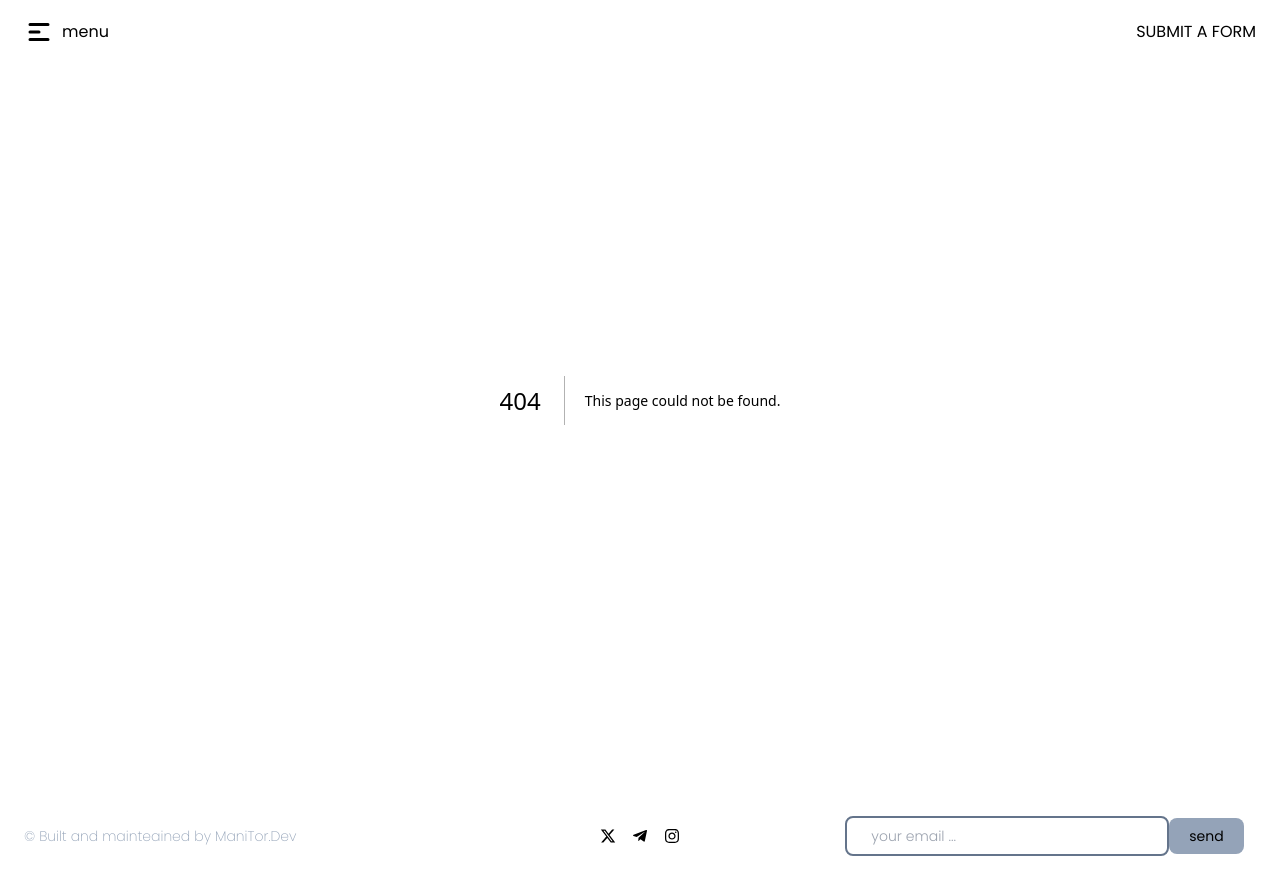
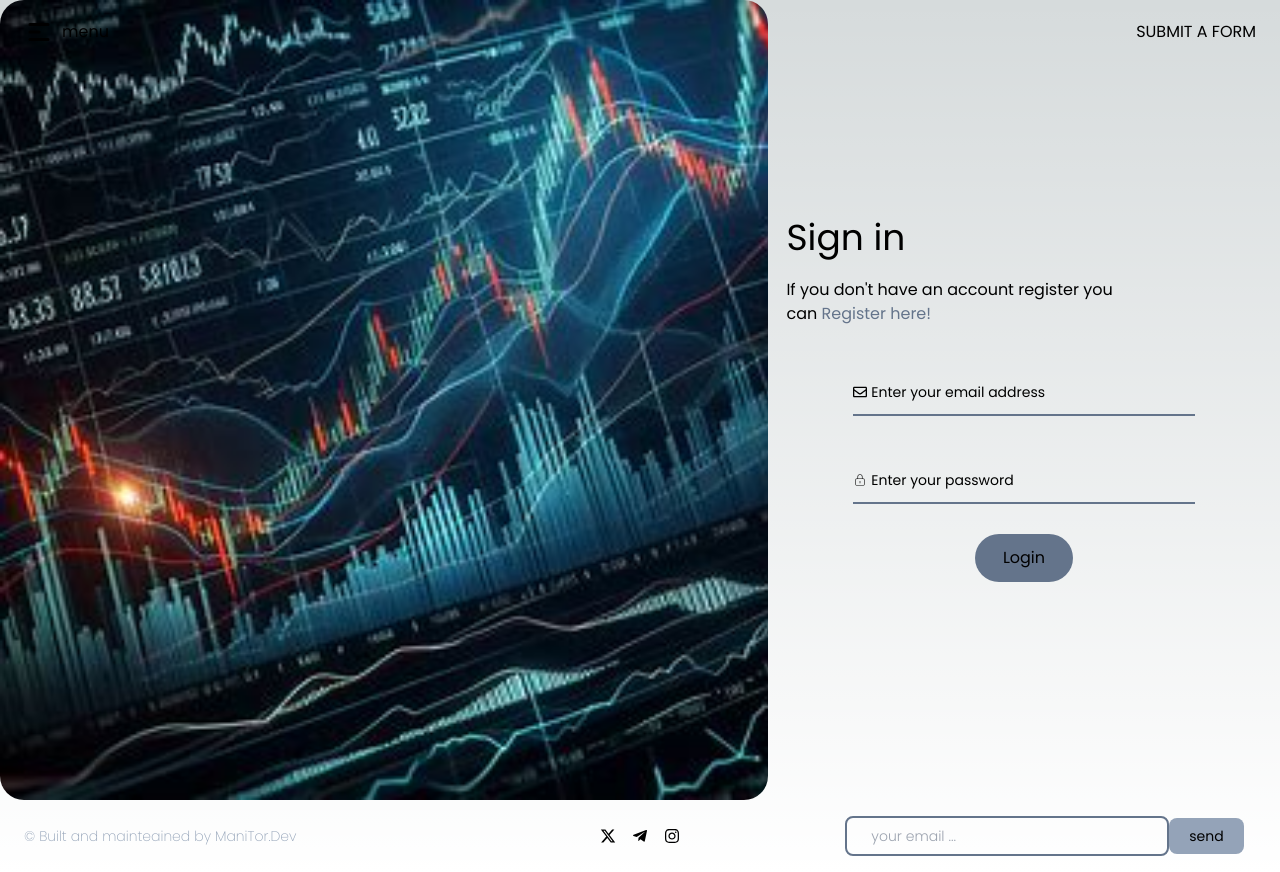
Before and after one commit to ManitorDev/venn-diagram, a Next.js app: page /login in a window 1280 px wide. Before the commit this address had no page. Built offline with nearby package versions, Linux system fonts and the light colour scheme.

Commit message:
added login page components

```diff
--- /dev/null
+++ b/src/app/(auth)/login/page.tsx
@@ -0,0 +1,158 @@
+"use client";
+import { useRouter } from "next/navigation";
+import Cookies from "js-cookie";
+import Link from "next/link";
+import { useFormik } from "formik";
+import * as yup from "yup";
+import { FaRegEnvelope, FaRegUser } from "react-icons/fa";
+import { CiLock } from "react-icons/ci";
+import { useEffect, useRef, useState } from "react";
+import styles from "@/styles/register/style.module.css";
+import { IoIosWarning } from "react-icons/io";
+import { toast } from "react-toastify";
+
+const Login = () => {
+  const router = useRouter();
+  const token = Cookies.get("venn-auth-token");
+
+  if (token) {
+    router.push("/");
+  }
+
+  const [showPasswordLabel, setShowPasswordLabel] = useState(true);
+  const [showRePasswordLabel, setShowRePasswordLabel] = useState(true);
+  const [showEmailLabel, setShowEmailLabel] = useState(true);
+  const [showUsernameLabel, setShowUsernameLabel] = useState(true);
+
+  const handleFocus = (inputId: string) => {
+    if (inputId === "email") {
+      setShowEmailLabel(false);
+    } else if (inputId === "password") {
+      setShowPasswordLabel(false);
+    }
+  };
+
+  const handleBlur = (inputId: string) => {
+    const inputElement = document.getElementById(
+      inputId
+    ) as HTMLInputElement | null;
+
+    if (inputElement && !inputElement.value) {
+      switch (inputId) {
+        case "email":
+          setShowEmailLabel(true);
+          break;
+        case "password":
+          setShowPasswordLabel(true);
+          break;
+        default:
+          break;
+      }
+    }
+  };
+
+  const handleSubmit = (values: { email: string; password: string }) => {
+    console.log(values);
+  };
+
+  const formik = useFormik({
+    initialValues: { email: "", password: "" },
+    onSubmit: handleSubmit,
+    validationSchema: yup.object({
+      email: yup
+        .string()
+        .required("email required")
+        .email("email is not valid"),
+      password: yup
+        .string()
+        .required("No password provided.")
+        .min(8, "Password is too short - should be 8 chars minimum.")
+        .matches(/[a-zA-Z]/, "Password can only contain Latin letters."),
+    }),
+    validateOnChange: false,
+    validateOnBlur: false,
+  });
+
+  const [errorDisplayed, setErrorDisplayed] = useState(false);
+
+  useEffect(() => {
+    if (formik.submitCount > 0) {
+      if (formik.errors.email) {
+        toast.error(`${formik.errors.email}`);
+      } else if (formik.errors.password) {
+        toast.error(`${formik.errors.password}`);
+      }
+    }
+  }, [formik.submitCount, formik.errors]);
+
+  return (
+    <div className="grid grid-cols-5 w-full h-screen">
+      <div className={styles.bg}></div>
+
+      <div className="col-span-5 md:col-span-2  flex flex-col justify-center items-center h-screen gap-8">
+        <div className="flex flex-col px-0 justify-center items-start gap-5">
+          <span className="text-4xl">Sign in</span>
+          <span className="w-3/4">
+            If you don't have an account register you can{" "}
+            <Link className="text-slate-500" href="/register">
+              Register here!
+            </Link>
+          </span>
+        </div>
+
+        <form
+          onSubmit={formik.handleSubmit}
+          className="flex w-2/3 flex-col justify-around items-center gap-10"
+        >
+          <label className={`${styles.label} `} htmlFor="email">
+            <span
+              className={`${styles.span}  ${
+                showEmailLabel ? "flex" : "hidden"
+              }`}
+            >
+              <FaRegEnvelope />
+              <span>Enter your email address</span>
+            </span>
+            <input
+              className={`${styles.input}`}
+              type="email"
+              name="email"
+              id="email"
+              onFocus={() => setShowEmailLabel(false)}
+              onChange={formik.handleChange}
+              onBlur={() => {
+                handleBlur("email");
+              }}
+            />
+          </label>
+
+          <label className={`${styles.label} `} htmlFor="password">
+            <span
+              className={`${styles.span}  ${
+                showPasswordLabel ? "flex" : "hidden"
+              }`}
+            >
+              <CiLock />
+              <span>Enter your password </span>
+            </span>
+            <input
+              className={`${styles.input}`}
+              type="password"
+              name="password"
+              id="password"
+              onChange={formik.handleChange}
+              onFocus={() => handleFocus("password")}
+              onBlur={() => handleBlur("password")}
+            />
+          </label>
+
+          <button className={`${styles.btn}`} type="submit">
+            Login
+          </button>
+        </form>
+      </div>
+    </div>
+  );
+};
+
+export default Login;
```
Also changed, not shown: src/app/(auth)/register/page.tsx (renamed from src/app/register/page.tsx).
